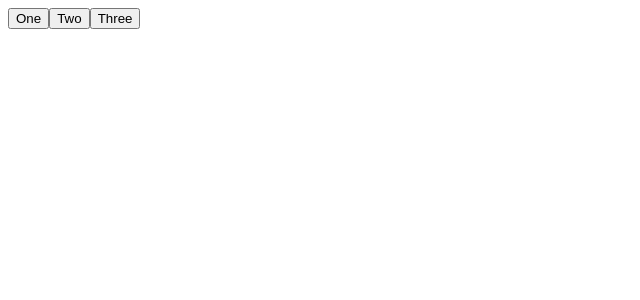
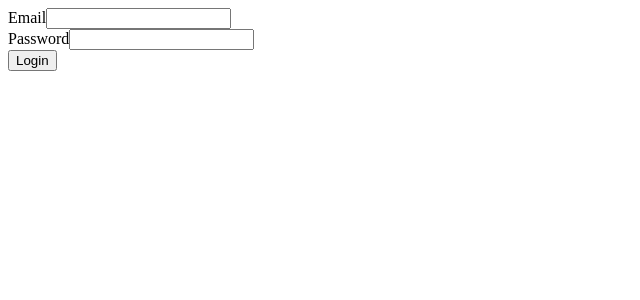
Before and after one commit to DavideNicolosi7/Esercizi-Develhope, a React (Vite) app: page / in a window 1280 px wide. Shown: the top 300 px of the page, without its empty margins (0-640 px from the left). Built offline with nearby package versions, Linux system fonts and the light colour scheme.

Commit message:
aggiunto esercizio form non controllati

```diff
--- a/src/App.tsx
+++ b/src/App.tsx
@@ -1,9 +1,10 @@
+import UncontrolledLogin from "./FormIncontrollati/UncontrolledLogin";
 import MultiButton from "./GestioneEventi/MultiButton";
 
 export function App() {
   return (
     <div>
-      <MultiButton />
+      <UncontrolledLogin />
     </div>
   );
 }
--- /dev/null
+++ b/src/FormIncontrollati/UncontrolledLogin.tsx
@@ -0,0 +1,33 @@
+// Implementa un componente UncontrolledLogin che implementa tutte le operazioni del componente Login,
+// ma utilizzando componenti non controllati.
+// Accedi ai valori del modulo utilizzando l'API FormData.
+// Stampa i valori del modulo nella console quando il pulsante "login" viene cliccato.
+
+import { BaseSyntheticEvent } from "react";
+
+export default function UncontrolledLogin() {
+  function handleUncontrolledLogin(event: BaseSyntheticEvent) {
+    event.preventDefault();
+
+    const formData = new FormData(event.target);
+    const email = formData.get("email");
+    const password = formData.get("password");
+
+    console.log({ email, password });
+  }
+
+  return (
+    <form onSubmit={handleUncontrolledLogin}>
+      <div>
+        <label htmlFor="email">Email</label>
+        <input id="email" name="email" type="email"></input>
+      </div>
+      <div>
+        <label htmlFor="password">Password</label>
+        <input id="password" name="password" type="password"></input>
+      </div>
+
+      <button type="submit">Login</button>
+    </form>
+  );
+}
```
